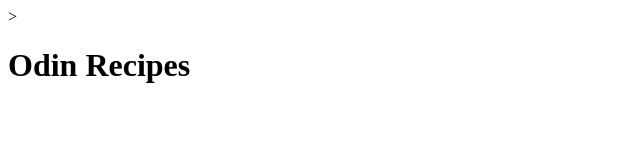
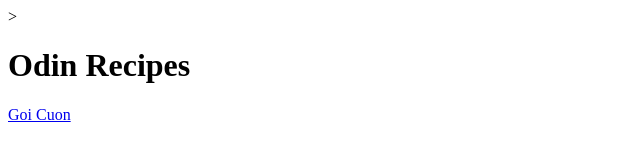
Before and after one commit to christineton1995/odin-recipes, a plain HTML site: page index.html in a window 1280 px wide. Shown: the full height of the page, 0-640 px from the left. Drawn offline with Linux system fonts and the light colour scheme.

Commit message:
Add Goi Cuon Recipe link to index.html

```diff
--- a/index.html
+++ b/index.html
@@ -6,5 +6,6 @@
     </head>
     ><body>
         <h1>Odin Recipes</h1>
+        <a href="recipes/goi-cuon.html">Goi Cuon</a>
     </body>
 </html>
```
